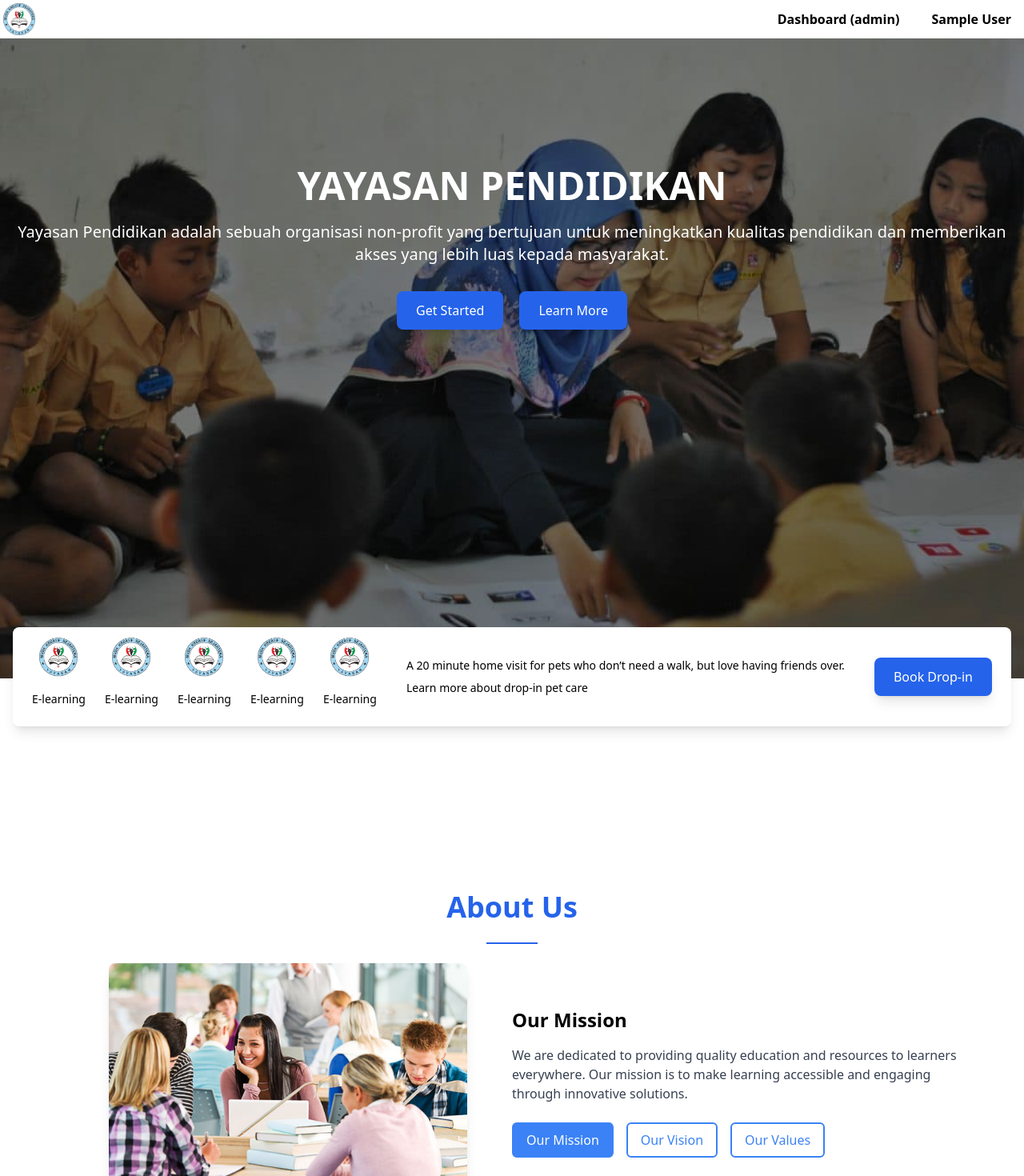
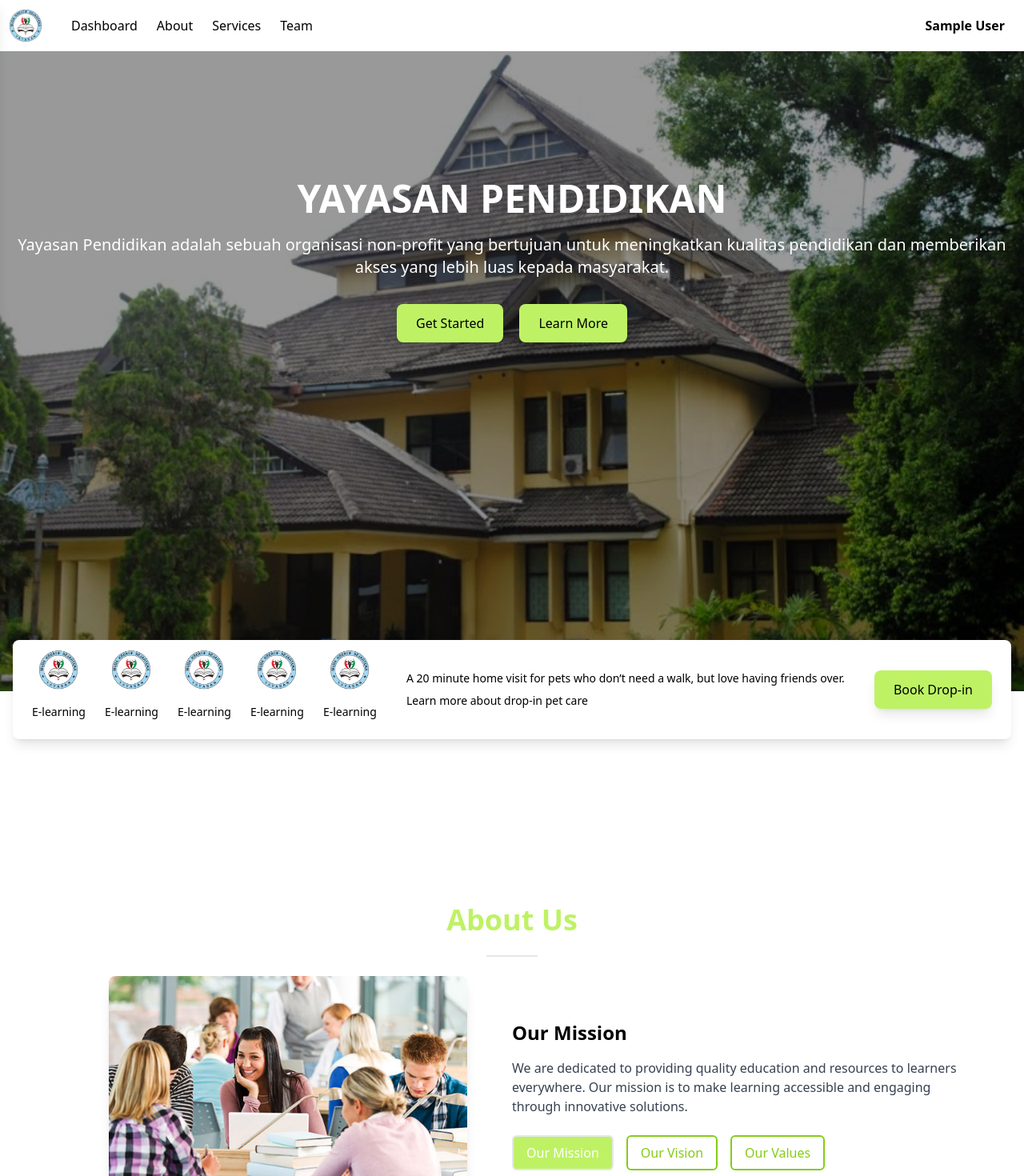
Before and after one commit to Imanilom/DisdikLearn, a React (Vite) app in the folder e-learning-frontend/: page / in a window 1280 px wide. Shown: the top 1470 px of the page at 80% size. Built offline with nearby package versions, Linux system fonts and the light colour scheme; no server answers; sample sign-in values are in the browser's storage.

Commit message:
pesan update

```diff
--- a/e-learning-frontend/src/components/Auth/Login.jsx
+++ b/e-learning-frontend/src/components/Auth/Login.jsx
@@ -69,7 +69,7 @@ const Login = () => {
             <div className="mb-4">
               <button
                 type="submit"
-                className="w-full bg-blue-600 text-white py-2 rounded-lg hover:bg-blue-700"
+                className="w-full bg-green-600 text-white py-2 rounded-lg hover:bg-blue-700"
               >
                 Masuk
               </button>
--- a/e-learning-frontend/src/components/Auth/Register.jsx
+++ b/e-learning-frontend/src/components/Auth/Register.jsx
@@ -6,7 +6,7 @@ const Register = () => {
   const [name, setName] = useState('');
   const [email, setEmail] = useState('');
   const [password, setPassword] = useState('');
-  const navigate = useNavigate(); // Use useNavigate instead of useHistory
+  const navigate = useNavigate();
 
   const handleRegister = async (e) => {
     e.preventDefault();
@@ -20,7 +20,12 @@ const Register = () => {
   };
 
   return (
-    <div className="flex justify-center items-center min-h-screen bg-gray-100">
+    <div
+      className="flex justify-center items-center min-h-screen bg-cover bg-center"
+      style={{
+        backgroundImage: "url('../src/assets/Disdik.jpg ')",
+      }}
+    >
       <div className="w-full max-w-md bg-white p-8 rounded-md shadow-md">
         <h2 className="text-2xl font-bold mb-4 text-center">Register</h2>
         <form onSubmit={handleRegister}>
@@ -54,7 +59,7 @@ const Register = () => {
               required
             />
           </div>
-          <button type="submit" className="w-full bg-gray-500 text-white py-2 rounded-md hover:bg-gray-600">
+          <button type="submit" className="w-full bg-green-600 text-white py-2 rounded-md hover:bg-blue-600">
             Register
           </button>
         </form>
--- a/e-learning-frontend/src/components/Partial/About.jsx
+++ b/e-learning-frontend/src/components/Partial/About.jsx
@@ -1,6 +1,5 @@
 import React, { useState } from 'react';
 import { motion, AnimatePresence } from 'framer-motion';
-
 const About = () => {
   const [activeTab, setActiveTab] = useState(0);
 
@@ -25,8 +24,8 @@ const About = () => {
   return (
     <section className="min-h-screen w-full bg-white-100 flex items-center justify-center py-6">
       <div className="w-full max-w-6xl px-4">
-        <h1 className="text-3xl md:text-4xl font-bold text-center text-blue-600 mb-6">About Us</h1>
-        <div className="w-16 border-t-2 border-blue-600 mb-6 mx-auto"></div>
+        <h1 className="text-3xl md:text-4xl font-bold text-center text-lime-300 mb-6">About Us</h1>
+        <div className="w-16 border-t-2 bg-lime-200 mb-6 mx-auto"></div>
         <div className="flex flex-col md:flex-row items-center">
           {/* Image */}
           <div className="md:w-1/2 flex justify-center mb-6 md:mb-0">
@@ -54,8 +53,8 @@ const About = () => {
                   key={index}
                   className={`px-4 py-2 rounded-md border-2 ${
                     activeTab === index
-                      ? 'bg-blue-500 text-white border-blue-500'
-                      : 'bg-white text-blue-500 border-blue-500'
+                      ? 'bg-lime-300 text-white border-lime-200-500'
+                      : 'bg-white text-lime-500 border-lime-500'
                   }`}
                   onClick={() => setActiveTab(index)}
                 >
--- a/e-learning-frontend/src/components/Partial/Carousel.jsx
+++ b/e-learning-frontend/src/components/Partial/Carousel.jsx
@@ -27,7 +27,7 @@ const ReviewCard = ({ name, review, image, rating }) => (
     <div className="p-6 bg-white rounded-lg shadow-lg text-center flex flex-col items-center">
         <img src={image} alt={name} className="w-24 h-full rounded-full object-cover mb-4" />
         <p className="text-gray-700 mb-4 text-lg">{review}</p>
-        <h3 className="font-semibold text-xl text-blue-600 mb-2">{name}</h3>
+        <h3 className="font-semibold text-xl text-black mb-2">{name}</h3>
         <div className="flex justify-center">
             {Array.from({ length: 5 }, (_, index) => (
                 <svg key={index} className={`w-5 h-5 ${index < rating ? 'text-yellow-500' : 'text-gray-300'}`} fill="currentColor" viewBox="0 0 20 20">
@@ -40,8 +40,8 @@ const ReviewCard = ({ name, review, image, rating }) => (
 
 const StudentReviews = () => (
     <div className="max-w-5xl mx-auto py-12 px-4">
-        <h2 className="text-3xl font-bold text-center text-blue-700 mb-8">Our Students' Reviews</h2>
-        <div className="w-16 border-t-2 items-center border-blue-600 mb-6 mx-auto"></div>
+        <h2 className="text-3xl font-bold text-center text-lime-300 mb-8">Our Students' Reviews</h2>
+        <div className="w-16 border-t-2 items-center border-lime-400 mb-6 mx-auto"></div>
         <Carousel
             showArrows={true}
             showThumbs={false}
--- a/e-learning-frontend/src/components/Partial/Footer.jsx
+++ b/e-learning-frontend/src/components/Partial/Footer.jsx
@@ -3,7 +3,7 @@ import { FaFacebookF, FaYoutube, FaInstagram, FaLinkedinIn } from 'react-icons/f
 
 const Footer = () => {
   return (
-    <footer className="bg-white py-10">
+    <footer className="bg-lime-100 py-10">
       <div className="container mx-auto flex flex-col md:flex-row justify-around items-center text-center md:text-left">
         <div className="mb-6 md:mb-0">
           <h4 className="text-xl font-bold mb-4">Yayasan Dinas Pendidikan </h4>
@@ -24,11 +24,11 @@ const Footer = () => {
         </div>
         <div className="mb-6 md:mb-0">
           <h4 className="text-xl font-bold mb-4">Contact Us</h4>
-          <p className="text-blue-500">+62 834 587 1478</p>
+          <p className="text-black">+62 834 587 1478</p>
 
-          <p className="text-blue-500">DinasPendidikanyayasan@Gmail.Com</p>
-=======
-          <p className="text-blue-500">Pendidikanyayasan@gmail.com</p>
+          <p className="text-black">DinasPendidikanyayasan@Gmail.Com</p>
+--------
+          <p className="text-black">Pendidikanyayasan@gmail.com</p>
         </div>
         <div className="mb-6 md:mb-0">
           <h4 className="text-xl font-bold mb-4">Lokasi</h4>
@@ -40,8 +40,8 @@ const Footer = () => {
           </div>
         </div>
       </div>
-      <div className="border-t border-blue-500 mt-6 pt-6 text-center">
-        <p className="text-blue-500">Created By Yayasan Pendidikan | All Rights Are Reserved!</p>
+      <div className="border-t border-white mt-6 pt-6 text-center">
+        <p className="text-black">Created By Yayasan Pendidikan | All Rights Are Reserved!</p>
       </div>
     </footer>
   );
--- a/e-learning-frontend/src/components/Partial/Header.jsx
+++ b/e-learning-frontend/src/components/Partial/Header.jsx
@@ -1,51 +1,81 @@
-// components/Header.jsx
-import React from 'react';
+import React, { useState } from 'react';
 import { useNavigate } from 'react-router-dom';
 import { useSelector, useDispatch } from 'react-redux';
 import { logout } from '../../features/auth/authSlice';
-import logo from '../../assets/logo_yayasan.png'; // Import the logo image
+import logo from '../../assets/logo_yayasan.png';
 
 const Header = () => {
   const navigate = useNavigate();
   const dispatch = useDispatch();
   const user = useSelector((state) => state.auth.user);
+  const [isSidebarOpen, setIsSidebarOpen] = useState(false);
 
   const handleLogout = () => {
     dispatch(logout());
     navigate('/login');
   };
 
+  const toggleSidebar = () => {
+    setIsSidebarOpen(!isSidebarOpen);
+  };
+
   return (
-    <header className="bg-white p-1 text-black shadow-sm">
+    <header className="bg-white p-3 text-black shadow-sm">
       <div className="container mx-auto flex justify-between items-center">
         <div className="cursor-pointer" onClick={() => navigate('/')}>
           <img
-            src={logo} // Use the imported logo
+            src={logo}
             alt="Platform Logo"
-            className="h-10" // Adjust size as needed
+            className="h-10"
           />
         </div>
-        <nav className="flex space-x-4 flex-grow flex justify-end">
+        {user && (
+          <div className="hidden lg:flex absolute left-60 transform -translate-x-1/2 flex items-center space-x-2">
+            <button
+              className="px-2 py-2 rounded-md transition-colors duration-300 ease-in-out hover:bg-lime-200"
+              onClick={() => navigate('/dashboard')}
+            >
+              Dashboard
+            </button>
+            <button
+              className="px-2 py-2 rounded-md transition-colors duration-300 ease-in-out hover:bg-lime-200"
+              onClick={() => navigate('/AboutUs')}
+            >
+              About
+            </button>
+            <button
+              className="px-2 py-2 rounded-md transition-colors duration-300 ease-in-out hover:bg-lime-200"
+              onClick={() => navigate('/Services')}
+            >
+              Services
+            </button>
+            <button
+              className="px-2 py-2 rounded-md transition-colors duration-300 ease-in-out hover:bg-lime-200"
+              onClick={() => navigate('/Team')}
+            >
+              Team
+            </button>
+          </div>
+        )}
+
+        <button
+          className="lg:hidden p-2 rounded-md focus:outline-none"
+          onClick={toggleSidebar}
+        >
+          <svg className="w-6 h-6" fill="none" stroke="currentColor" viewBox="0 0 24 24" xmlns="http://www.w3.org/2000/svg">
+            <path strokeLinecap="round" strokeLinejoin="round" strokeWidth="2" d="M4 6h16M4 12h16m-7 6h7"></path>
+          </svg>
+        </button>
+
+        <nav className="hidden lg:flex space-x-4 flex-grow justify-end">
           {user ? (
             <>
-              <button
-                className="hover:bg-blue-100 font-bold px-3 py-2 rounded-md"
-                onClick={() => navigate('/dashboard')}
-              >
-                Dashboard ({user.role})
-              </button>
               <button
                 className="hover:bg-blue-100 font-bold px-3 py-2 rounded-md"
                 onClick={() => navigate('/profile')}
               >
                 {user.name}
               </button>
-              {/* <button
-                className="hover:bg-blue-100 font-bold px-3 py-2 rounded-md"
-                onClick={handleLogout}
-              >
-                Logout
-              </button> */}
             </>
           ) : (
             <>
@@ -65,6 +95,59 @@ const Header = () => {
           )}
         </nav>
       </div>
+
+      {/* Sidebar */}
+      <div className={`fixed inset-y-0 left-0 z-30 w-64 bg-white shadow-lg transform ${isSidebarOpen ? 'translate-x-0' : '-translate-x-full'} transition-transform duration-300 ease-in-out`}>
+        <div className="flex flex-col h-full p-4">
+          <button className="self-end p-2 focus:outline-none" onClick={toggleSidebar}>
+            <svg className="w-6 h-6" fill="none" stroke="currentColor" viewBox="0 0 24 24" xmlns="http://www.w3.org/2000/svg">
+              <path strokeLinecap="round" strokeLinejoin="round" strokeWidth="2" d="M6 18L18 6M6 6l12 12"></path>
+            </svg>
+          </button>
+
+          {/* Logo di atas profil */}
+          <div className="flex justify-center mb-6">
+            <img
+              src={logo}
+              alt="Platform Logo"
+              className="h-16"
+            />
+          </div>
+
+          <nav className="mt-4">
+            <button
+              className="block w-full text-left px-4 py-2 text-black rounded-md transition-transform duration-300 ease-in-out transform hover:shadow-lg hover:scale-105"
+              onClick={() => { navigate('/Profil'); toggleSidebar(); }}
+            >
+              Profil
+            </button>
+            <button
+              className="block w-full text-left px-4 py-2 text-black rounded-md transition-transform duration-300 ease-in-out transform hover:shadow-lg hover:scale-105"
+              onClick={() => { navigate('/dashboard'); toggleSidebar(); }}
+            >
+              Dashboard
+            </button>
+            <button
+              className="block w-full text-left px-4 py-2 text-black rounded-md transition-transform duration-300 ease-in-out transform hover:shadow-lg hover:scale-105"
+              onClick={() => { navigate('/AboutUs'); toggleSidebar(); }}
+            >
+              About
+            </button>
+            <button
+              className="block w-full text-left px-4 py-2 text-black rounded-md transition-transform duration-300 ease-in-out transform hover:shadow-lg hover:scale-105"
+              onClick={() => { navigate('/Services'); toggleSidebar(); }}
+            >
+              Services
+            </button>
+            <button
+              className="block w-full text-left px-4 py-2 text-black rounded-md transition-transform duration-300 ease-in-out transform hover:shadow-lg hover:scale-105"
+              onClick={() => { navigate('/Team'); toggleSidebar(); }}
+            >
+              Team
+            </button>
+          </nav>
+        </div>
+      </div>
     </header>
   );
 };
--- a/e-learning-frontend/src/components/Partial/HeroSection.jsx
+++ b/e-learning-frontend/src/components/Partial/HeroSection.jsx
@@ -1,15 +1,38 @@
-import React from 'react';
+import React, { useState, useEffect } from 'react';
 
 const HeroSection = () => {
+  const backgrounds = [
+    '../src/assets/hero-1.jpg',
+    '../src/assets/Disdik.jpg',
+    '../src/assets/blog-1.jpg',
+  ];
+
+  const [currentBgIndex, setCurrentBgIndex] = useState(0);
+
+  useEffect(() => {
+    const interval = setInterval(() => {
+      setCurrentBgIndex((prevIndex) => (prevIndex + 1) % backgrounds.length);
+    }, 5000); // Change background every 5 seconds
+
+    return () => clearInterval(interval);
+  }, [backgrounds.length]);
+
+  const handleClick = (e) => {
+    e.target.classList.add('animate-ping');
+    setTimeout(() => {
+      e.target.classList.remove('animate-ping');
+    }, 300);
+  };
+
   return (
     <section className="relative bg-white-100">
-      <div className="relative h-screen"> {/* Menggunakan h-screen untuk ketinggian penuh layar */}
+      <div className="relative h-screen">
         <img
-          src="../src/assets/hero-1.jpg"
+          src={backgrounds[currentBgIndex]}
           alt="Background"
-          className="absolute inset-0 w-full h-full object-cover object-center" // object-center untuk posisi tengah
+          className="absolute inset-0 w-full h-full object-cover object-center transition-opacity duration-1000"
         />
-        <div className="absolute inset-0 bg-black opacity-50"></div>
+        <div className="absolute inset-0 bg-black opacity-40"></div>
         <div className="relative z-10 container mx-auto px-4 py-40 flex flex-col items-center text-center">
           <h1 className="text-5xl md:text-5xl font-bold text-white">
             YAYASAN PENDIDIKAN
@@ -18,12 +41,17 @@ const HeroSection = () => {
             Yayasan Pendidikan adalah sebuah organisasi non-profit yang bertujuan untuk meningkatkan kualitas pendidikan dan memberikan akses yang lebih luas kepada masyarakat.
           </p>
 
-          {/* Tambahkan tombol Get Started dan tombol tambahan di sini */}
           <div className="flex space-x-5 mt-8">
-            <button className="bg-blue-600 text-white py-3 px-6 rounded-lg shadow-lg">
+            <button
+              className="bg-lime-300 text-black py-3 px-6 rounded-lg shadow-lg transform transition-transform duration-300 ease-in-out hover:scale-105"
+              onClick={handleClick}
+            >
               Get Started
             </button>
-            <button className="bg-blue-600 text-white py-3 px-6 rounded-lg shadow-lg">
+            <button
+              className="bg-lime-300 text-black py-3 px-6 rounded-lg shadow-lg transform transition-transform duration-300 ease-in-out hover:scale-105"
+              onClick={handleClick}
+            >
               Learn More
             </button>
           </div>
@@ -33,11 +61,12 @@ const HeroSection = () => {
       <div className="container mx-auto px-4 -mt-16 relative z-20">
         <div className="bg-white shadow-lg rounded-lg p-6 flex flex-col md:flex-row items-center justify-between">
           <div className="flex space-x-6">
+            {/* Icon Section */}
             <div className="flex flex-col items-center">
               <img
                 src="../src/assets/logo_yayasan.png"
                 alt="E-learning"
-                className="w-12 h-12 animate-bounce" // Animasi bouncing
+                className="w-12 h-12 animate-bounce"
               />
               <p className="text-sm mt-2">E-learning</p>
             </div>
@@ -45,7 +74,7 @@ const HeroSection = () => {
               <img
                 src="../src/assets/logo_yayasan.png"
                 alt="E-learning"
-                className="w-12 h-12 animate-bounce" // Animasi berputar perlahan
+                className="w-12 h-12 animate-bounce"
               />
               <p className="text-sm mt-2">E-learning</p>
             </div>
@@ -53,7 +82,7 @@ const HeroSection = () => {
               <img
                 src="../src/assets/logo_yayasan.png"
                 alt="E-learning"
-                className="w-12 h-12 animate-bounce" // Animasi pulsasi (membesar dan mengecil)
+                className="w-12 h-12 animate-bounce"
               />
               <p className="text-sm mt-2">E-learning</p>
             </div>
@@ -61,7 +90,7 @@ const HeroSection = () => {
               <img
                 src="../src/assets/logo_yayasan.png"
                 alt="E-learning"
-                className="w-12 h-12 animate-bounce" // Animasi goyang kiri kanan
+                className="w-12 h-12 animate-bounce"
               />
               <p className="text-sm mt-2">E-learning</p>
             </div>
@@ -69,7 +98,7 @@ const HeroSection = () => {
               <img
                 src="../src/assets/logo_yayasan.png"
                 alt="E-learning"
-                className="w-12 h-12 animate-bounce" // Animasi bouncing
+                className="w-12 h-12 animate-bounce"
               />
               <p className="text-sm mt-2">E-learning</p>
             </div>
@@ -85,11 +114,13 @@ const HeroSection = () => {
           </div>
 
           <div className="mt-6 md:mt-0">
-            <button className="bg-blue-600 text-white py-3 px-6 rounded-lg shadow-lg">
+            <button
+              className="bg-lime-300 text-black py-3 px-6 rounded-lg shadow-lg transform transition-transform duration-300 ease-in-out hover:scale-105"
+              onClick={handleClick}
+            >
               Book Drop-in
             </button>
           </div>
-
         </div>
       </div>
     </section>
```
Also changed, not shown: e-learning-frontend/src/components/Partial/Services.jsx (+4 -4 lines).
